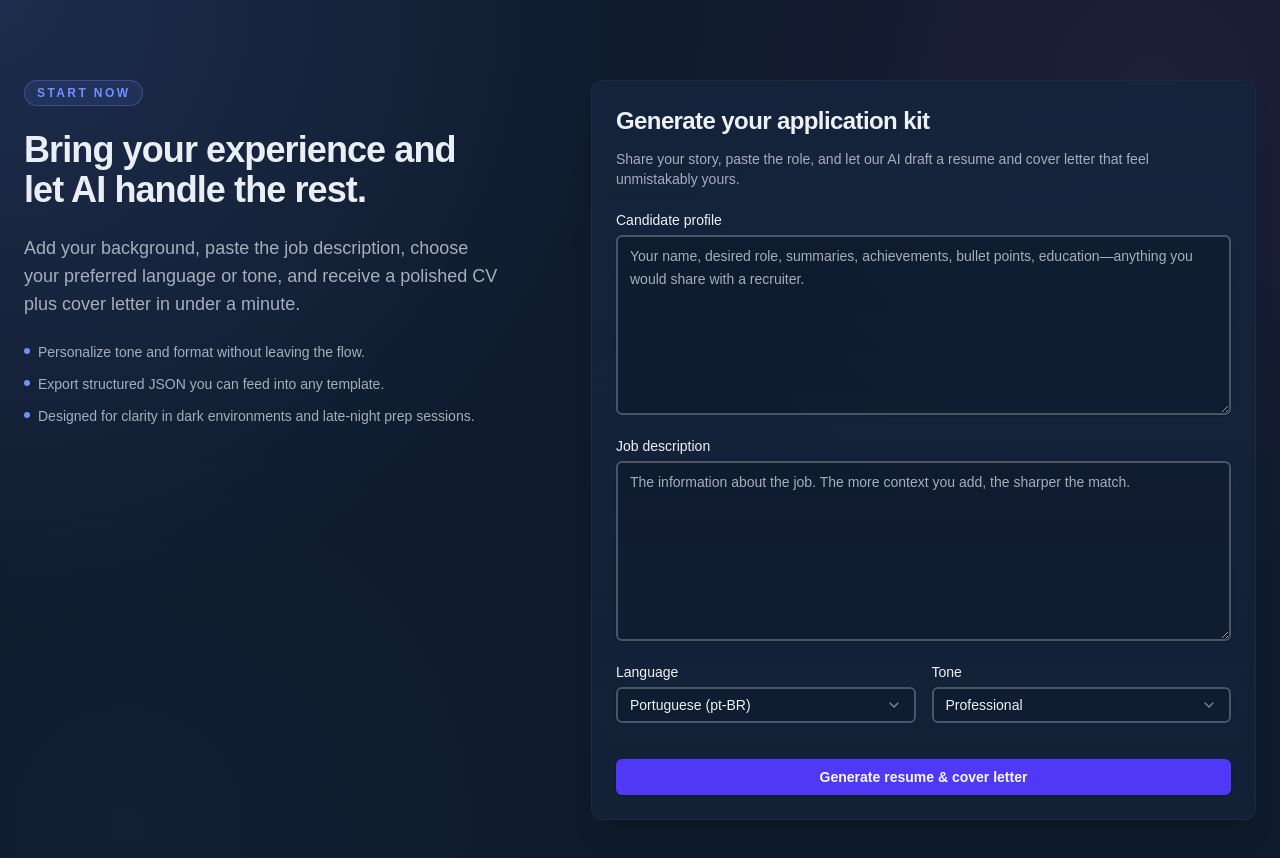
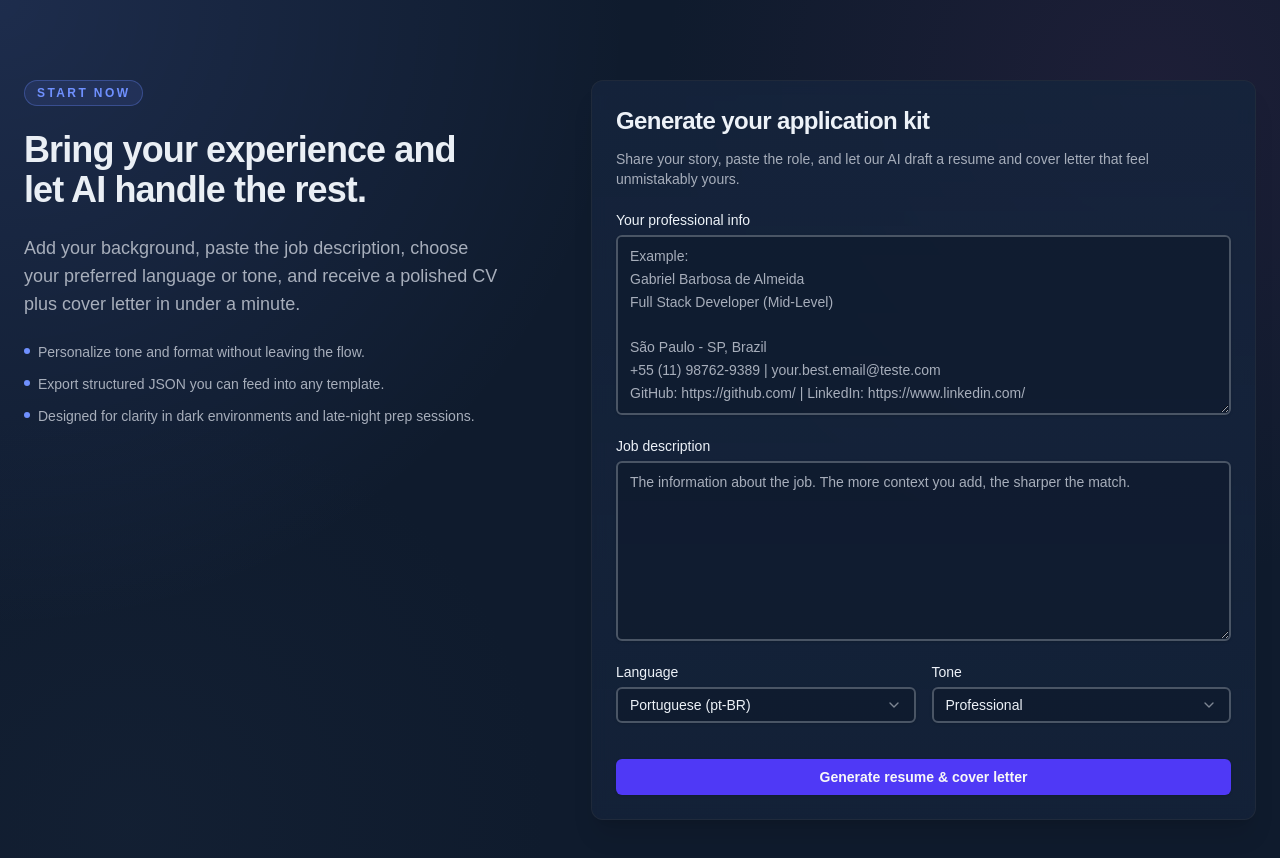
Before and after one commit to GabriellBarbosa/ai_cv_maker, a Next.js app in the folder apps/web/: page / in a window 1280 px wide. Shown: the top 858 px of the page. Built offline with nearby package versions, Linux system fonts and the light colour scheme; no server answers.

Commit message:
style(web): Improve "professional info" placeholder text

```diff
--- a/apps/web/components/generate-form.tsx
+++ b/apps/web/components/generate-form.tsx
@@ -29,6 +29,7 @@ import { saveAs } from "file-saver";
 import { ResumeDocxBuilder } from "@/lib/ResumeDocxBuilder";
 import { CoverLetterDocxBuilder } from "@/lib/CoverLetterDocxBuilder";
 import { CheckCircle2, Circle, Download, Loader2 } from "lucide-react";
+import { professionalInfoPlaceholder } from "@/utils/constants/professional_info_placeholder";
 
 const API_URL = process.env.NEXT_PUBLIC_API_URL || "http://localhost:8000";
 
@@ -336,11 +337,11 @@ export function GenerateForm() {
           <CardContent className="space-y-6">
             <div className="space-y-3">
               <Label className="mb-2 block" htmlFor="candidate_text">
-                Candidate profile
+                Your professional info
               </Label>
               <Textarea
                 id="candidate_text"
-                placeholder="Your name, desired role, summaries, achievements, bullet points, education—anything you would share with a recruiter."
+                placeholder={professionalInfoPlaceholder}
                 rows={7}
                 {...register("candidate_text")}
                 className={`min-h-[180px] resize-y border-2 border-gray-600 bg-background/70 text-sm leading-relaxed ${
--- /dev/null
+++ b/apps/web/utils/constants/professional_info_placeholder.ts
@@ -0,0 +1,46 @@
+export const professionalInfoPlaceholder = `Example:
+Gabriel Barbosa de Almeida
+Full Stack Developer (Mid-Level)
+
+São Paulo - SP, Brazil
++55 (11) 98762-9389 | your.best.email@teste.com
+GitHub: https://github.com/ | LinkedIn: https://www.linkedin.com/
+
+Summary
+Full Stack Developer since 2021, experienced in building scalable and user-centered solutions. Focused on performance, best practices, and seamless integration between front-end and back-end. Skilled in React, Next.js, NestJS, TypeORM, and PostgreSQL. Constantly seeking to grow as a software engineer by applying clean code principles and modern architecture.
+
+Professional Experience
+--
+Elleve — Mid-Level Full Stack Developer
+Feb 2025 - Present | São Paulo, Brazil
+Implemented the payroll-loan simulation feature, integrating the system with financial APIs.
+Contributed to building a complete ecosystem of partner institution courses, working across the end-user platform and internal sales and offer management systems.
+Technologies: React, Next.js, NestJS, TypeORM, PostgreSQL, Docker, Python, FastAPI, TypeScript.
+
+R&B Rastreabilidade Brasil — Junior Front-End Developer
+Dec 2021 - Oct 2023 | São Paulo, Brazil
+Developed a web application for creating label layouts directly in the browser using Canvas.
+Automated ZPL (Zebra Programming Language) generation, reducing creation time and increasing productivity.
+Technologies: Angular, Fabric.js, Node.js, ZPL.
+
+Houpa! — Front-End Trainee Developer
+Jan 2021 - May 2021
+Built reusable React components for e-commerce platforms and responsive landing pages.
+Technologies: React, Material UI, Node.js, NestJS.
+
+Education
+--
+Systems Analysis and Development — Universidade Anhembi Morumbi
+Aug 2021 - Dec 2023
+
+Languages
+--
+English: Advanced (C1)
+
+Technical Skills
+--
+Front-end: React, Next.js, Angular, Material UI, Tailwind, TypeScript, Styled Components
+Back-end: Node.js, NestJS, Express, TypeORM, Python, FastAPI, TypeSense
+Databases: PostgreSQL, MySQL
+Tools: Docker, Git, Figma, OpenAI integration for LLM usage
+Methodologies: Clean Code, TDD`;
```
